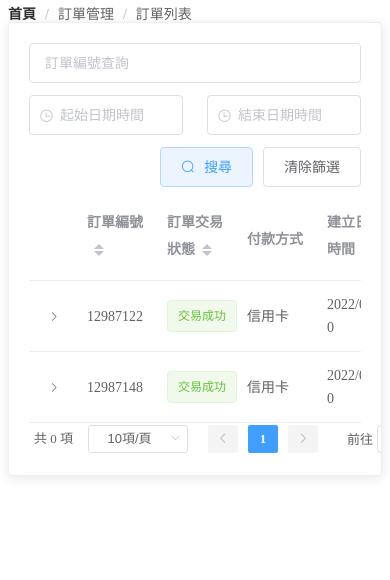
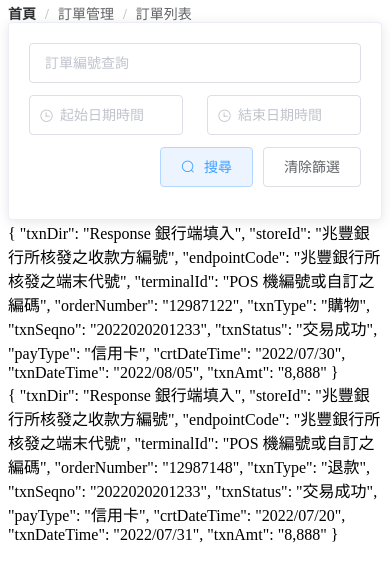
Before and after one commit to chengeyi/Preorder, a Vue app: page / in a window 390 px wide. Shown: the top 580 px of the page. Built offline with nearby package versions, Linux system fonts and the light colour scheme.

Commit message:
【暫存】變數名稱部分修改與後端文件一致、手機桌機所呈現畫面已CSS控制。

```diff
--- a/src/components/OrderList2.vue
+++ b/src/components/OrderList2.vue
@@ -16,7 +16,7 @@
         <el-col class="mb-3" :xl="7" :lg="5" :md="6" :sm="5" :xs="12">
           <el-date-picker
             class="w-100"
-            v-model="searchTimeStart"
+            v-model="inqTxnTimeStart"
             type="datetime"
             placeholder="起始日期時間"
             default-time="8:00:00">
@@ -25,7 +25,7 @@
         <el-col class="mb-3" :xl="7" :lg="5" :md="6" :sm="5" :xs="12">
           <el-date-picker
             class="w-100"
-            v-model="searchTimeEnd"
+            v-model="inqTxnTimeEnd"
             type="datetime"
             placeholder="結束日期時間"
             default-time="20:00:00">
@@ -46,7 +46,7 @@
       </div> -->
       <!-- <el-skeleton :rows="6" animated /> -->
       <!-- 訂單列表數據 -->
-      <el-table :data="newTableData" style="width: 100%">
+      <el-table class="phone-hide" :data="txnList" style="width: 100%">
         <el-table-column type="expand">
           <template slot-scope="props">
             <el-descriptions title="訂單明細" class="mb-3 ml-5 mr-5">
@@ -91,17 +91,11 @@
           </template>
         </el-table-column>
       </el-table>
-      <!-- 分頁 -->
-      <el-pagination
-        :current-page="queryInfo.pagenum"
-        :page-sizes="[5, 10, 15, 20]"
-        :page-size="queryInfo.pagesize"
-        layout="total, sizes, prev, pager, next, jumper"
-        :total="total"
-        background
-      >
-      </el-pagination>
     </el-card>
+
+    <div class="web-hide" v-for="item in txnList" :key="item">
+      {{item}}
+    </div>
   </div>
 </template>
 
@@ -110,9 +104,9 @@ export default {
   data() {
     return {
       searchText: '',
-      searchTimeStart: '',
-      searchTimeEnd: '',
-      newTableData:[],
+      inqTxnTimeStart: '',
+      inqTxnTimeEnd: '',
+      txnList:[],
       data:[
           {
             txnDir:'Response 銀行端填入',
@@ -120,7 +114,6 @@ export default {
             endpointCode:'兆豐銀行所核發之端末代號',
             terminalId:'POS 機編號或自訂之編碼',
             orderNumber:'12987122',
-            inqDateTime:'2022/08/08',
             txnType:'購物',
             txnSeqno:'2022020201233',
             txnStatus:'交易成功',
@@ -135,8 +128,7 @@ export default {
             endpointCode:'兆豐銀行所核發之端末代號',
             terminalId:'POS 機編號或自訂之編碼',
             orderNumber:'12987148',
-            inqDateTime:'2022/08/08',
-            txnType:'購物',
+            txnType:'退款',
             txnSeqno:'2022020201233',
             txnStatus:'交易成功',
             payType:'信用卡',
@@ -186,29 +178,28 @@ export default {
       let regExp = new RegExp(this.searchText);
 
       // 時間搜尋
-      if(this.searchTimeStart || this.searchTimeEnd){
+      if(this.inqTxnTimeStart || this.inqTxnTimeEnd){
         filterResult = filterResult.filter(item => {
-          return this.searchTimeStart <= new Date(item.crtDateTime) && new Date(item.txnDateTime) <= this.searchTimeEnd
+          return this.inqTxnTimeStart <= new Date(item.crtDateTime) && new Date(item.txnDateTime) <= this.inqTxnTimeEnd
         })
       }
 
       // 文字搜尋
       if(this.searchText){
         filterResult = filterResult.filter(item => {
-          // return item.orderNumber === this.searchText
           return regExp.test(item.orderNumber)
         });
       }
-      this.newTableData = filterResult;
+      this.txnList = filterResult;
     },
     textFilterData(){
       console.log('here')
     },
     allFilterReset(){
-      this.newTableData = JSON.parse(JSON.stringify(this.data));
+      this.txnList = JSON.parse(JSON.stringify(this.data));
       this.searchText = '';
-      this.searchTimeStart = '';
-      this.searchTimeEnd = '';
+      this.inqTxnTimeStart = '';
+      this.inqTxnTimeEnd = '';
     },
   }
 };
@@ -227,4 +218,16 @@ export default {
   margin-bottom: 0;
   width: 50%;
 }
+
+@media screen and (max-width:768px) {
+  .phone-hide{
+    display: none;
+  }
+}
+
+@media screen and (min-width:768px) {
+  .web-hide{
+    display: none;
+  }
+}
 </style>
```
